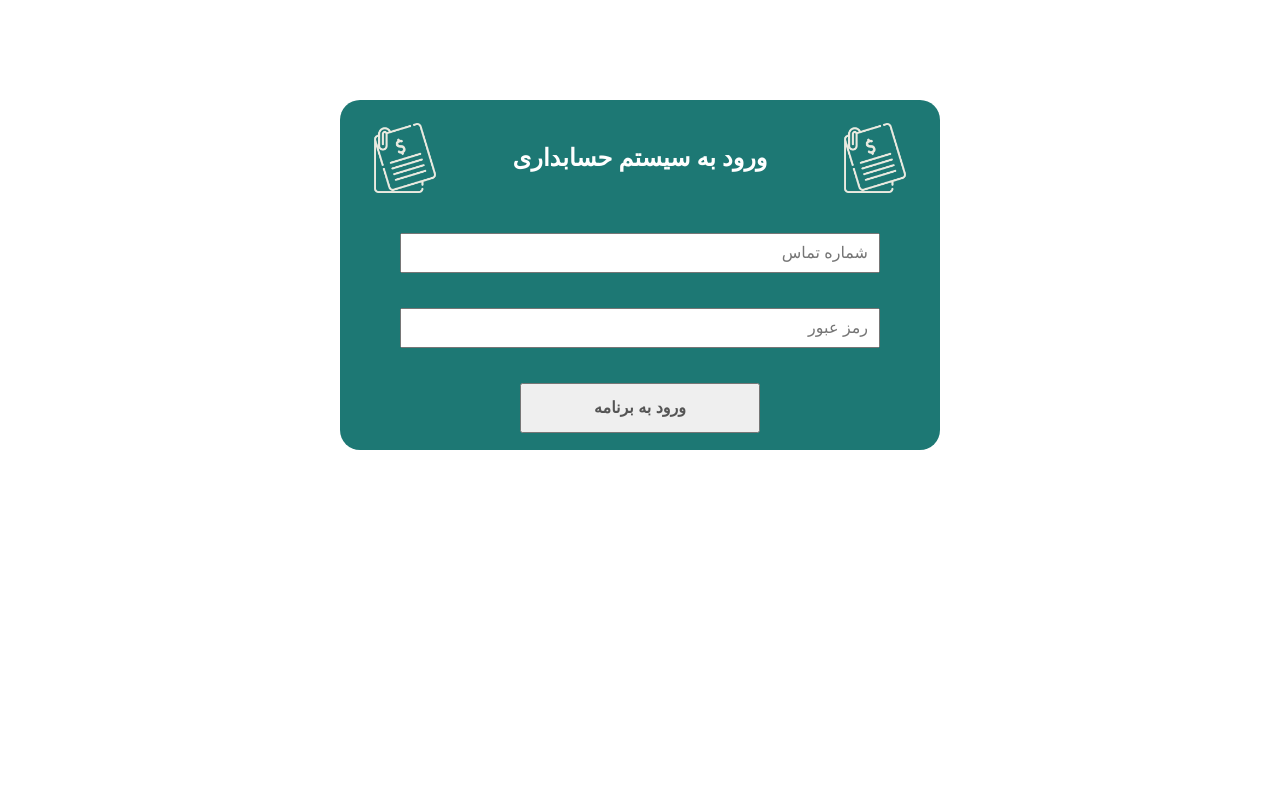
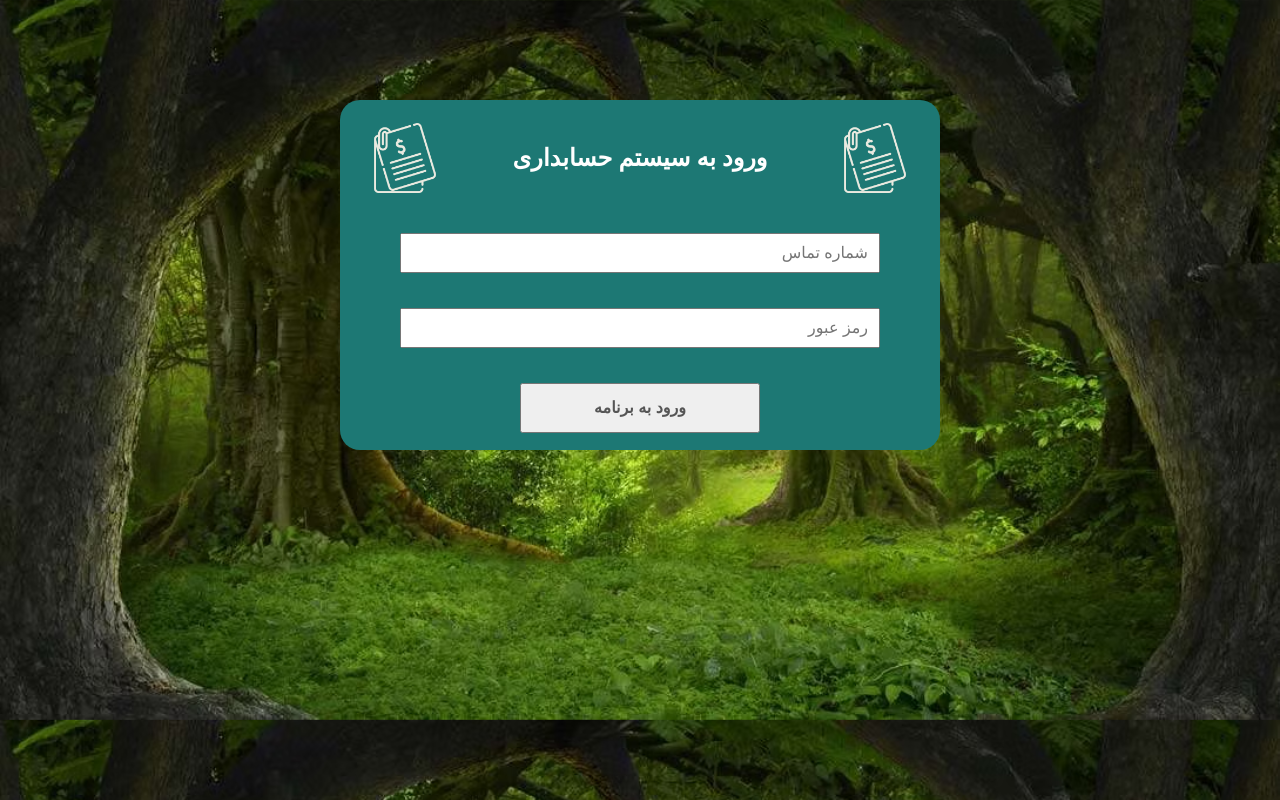
Before and after one commit to RezaHabibi1001/ExchangeFront, a React (Create React App) app: page / in a window 1280 px wide. Built offline with nearby package versions, Linux system fonts and the light colour scheme.

Commit message:
backgournd image for login

```diff
--- a/src/Styles/Login/Login.css
+++ b/src/Styles/Login/Login.css
@@ -11,6 +11,10 @@
   position: absolute;
   left: 10%;
   top: 5%;
+}
+body {
+  background-image: url("/public/exchangebg.avif");
+  background-size: cover;
 }
 .login-container {
   width: 600px;
```
Also changed, not shown: public/exchangebg.avif (added).
